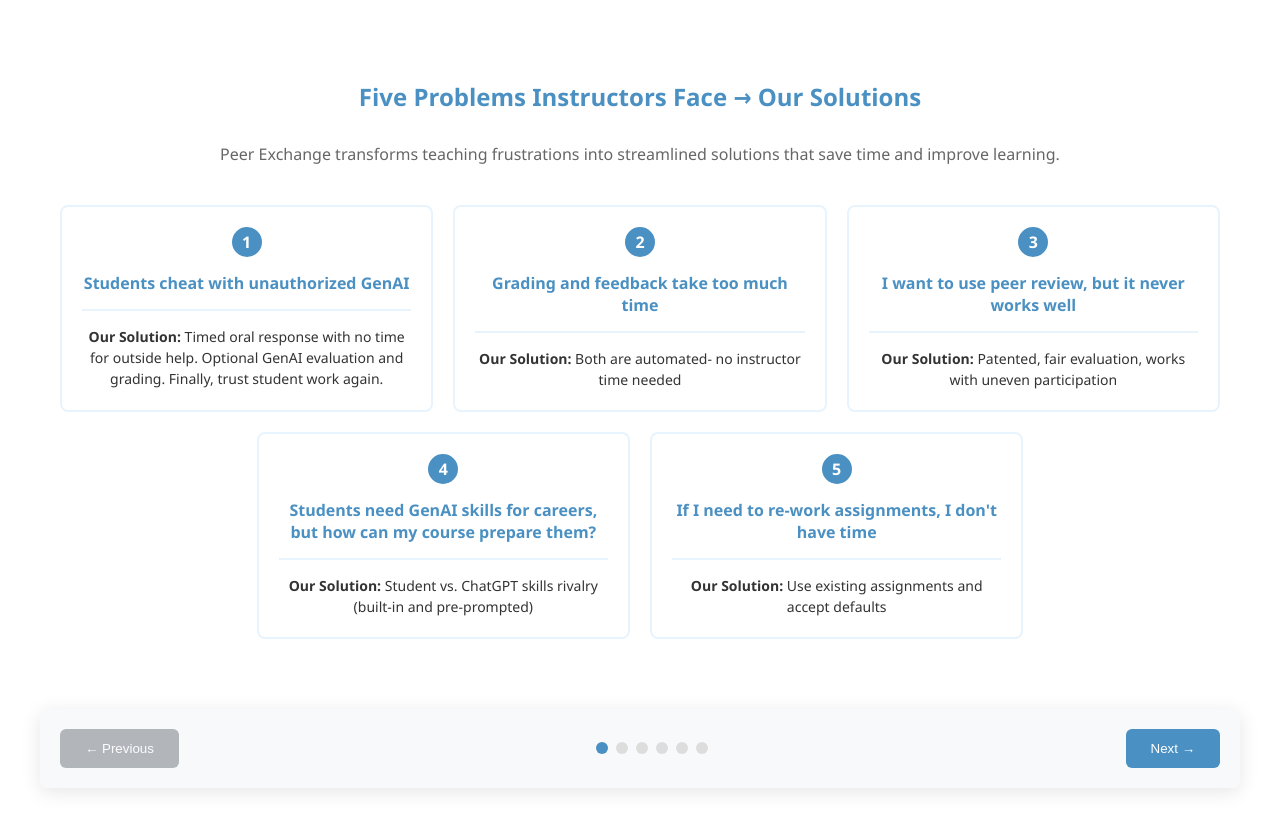
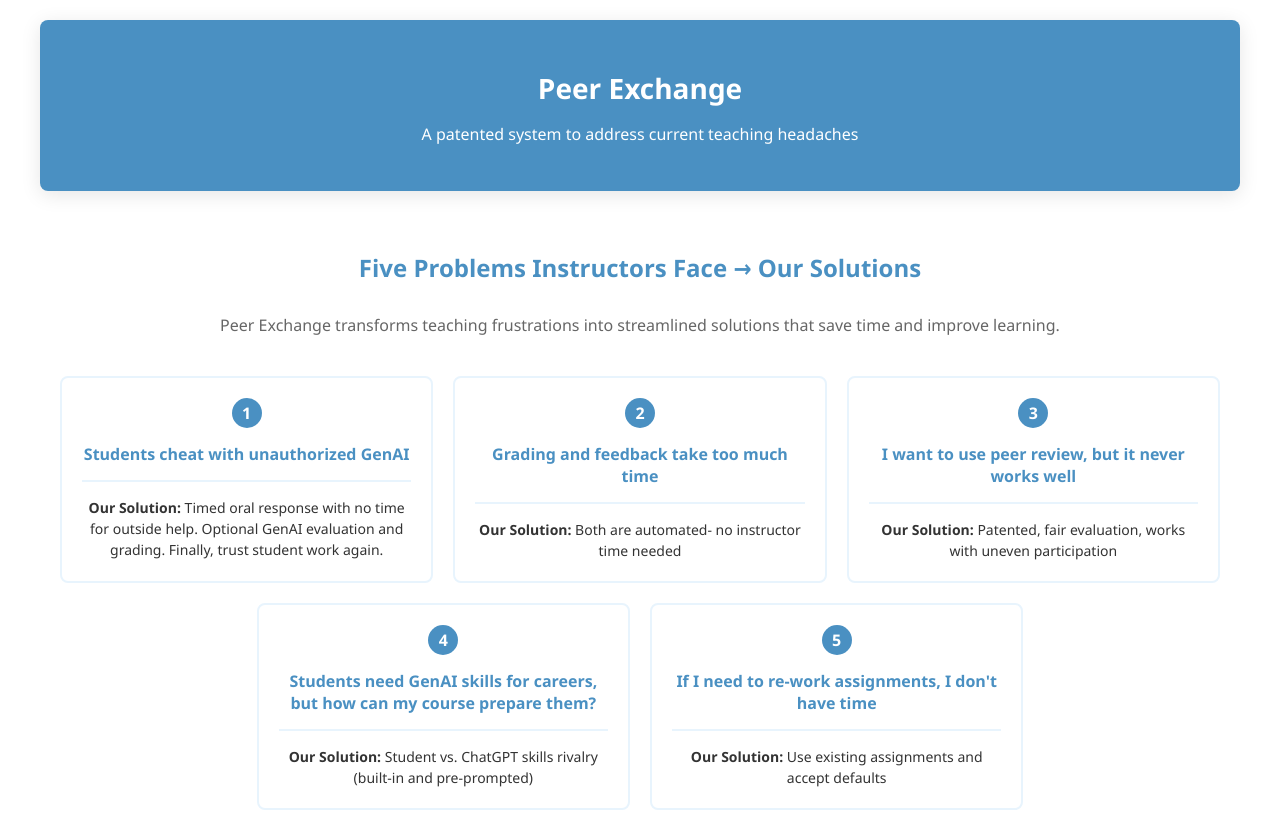
Before and after one commit to plventure/px-demo, a plain HTML site: page index.html in a window 1280 px wide. Shown: the top 813 px of the page. Drawn offline with Linux system fonts and the light colour scheme.

Commit message:
Fix header display

```diff
--- a/index.html
+++ b/index.html
@@ -386,6 +386,12 @@
     </style>
 </head>
 <body>
+    <div class="demo-container">
+      <div class="header">
+        <h1>Peer Exchange</h1>
+        <p>A patented system to address current teaching headaches</p>
+      </div>
+    </div>
         <div class="content">
             <!-- Page 1 -->
             <div class="step active">
@@ -704,6 +710,12 @@
             // Show current step
             document.querySelectorAll('.step')[currentStep].classList.add('active');
 
+            const header = document.querySelector(".header");
+            if (currentStep === 0 || currentStep === 5) {
+              header.classList.add('show');
+            } else {
+              header.classList.remove('show');
+            }
             // Update navigation buttons
             document.getElementById('prevBtn').disabled = currentStep === 0;
             document.getElementById('nextBtn').disabled = currentStep === totalSteps - 1;
```
